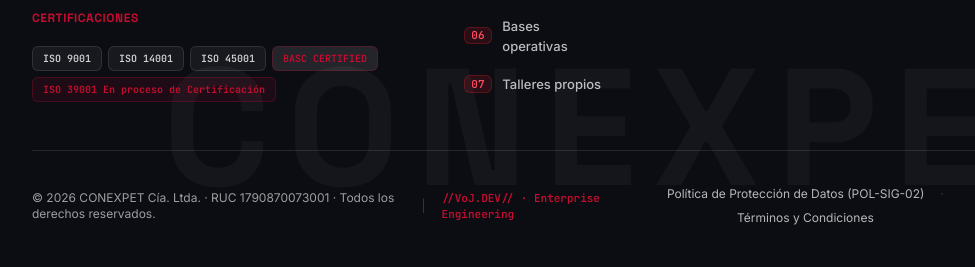
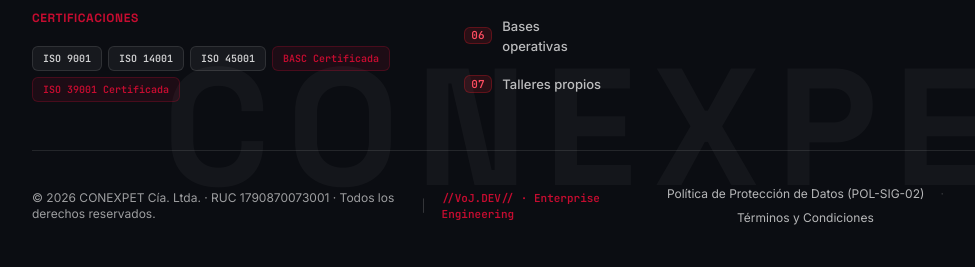
Before and after one commit to syonnet/cnxt_index, a plain HTML site: page flota.html in a window 1280 px wide. Shown: the part 5432-5699 px from the top of the page, 0-975 px from the left. Drawn offline with nearby package versions, Linux system fonts and the light colour scheme.

Commit message:
feat(footer): actualizar sellos de certificacion BASC e ISO 39001 a Certificada

```diff
--- a/flota.html
+++ b/flota.html
@@ -1348,12 +1348,11 @@
                 class="px-2.5 py-1 rounded-md text-[10px] font-mono font-bold bg-white dark:bg-white/5 border border-steel dark:border-white/10 text-carbon dark:text-white/80">ISO
                 45001</span>
               <span
-                class="px-2.5 py-1 rounded-md text-[10px] font-mono font-bold bg-white/10 border border-red/25 text-red">BASC
-                CERTIFIED</span>
+                class="px-2.5 py-1 rounded-md text-[10px] font-mono font-bold bg-red/10 border border-red/25 text-red">BASC
+                Certificada</span>
               <span
-                class="px-2.5 py-1 rounded-md text-[10px] font-mono font-bold bg-red/10 border border-red/25 text-red">ISO
-                39001
-                En proceso de Certificación</span>
+                class="px-2.5 py-1 rounded-md text-[10px] font-mono font-bold bg-red/10 border border-red/25 text-red">ISO 39001
+                Certificada</span>
             </div>
           </div>
         </div>
```
Also changed, not shown: cobertura.html (+3 -3 lines), index.html (+3 -3 lines).
